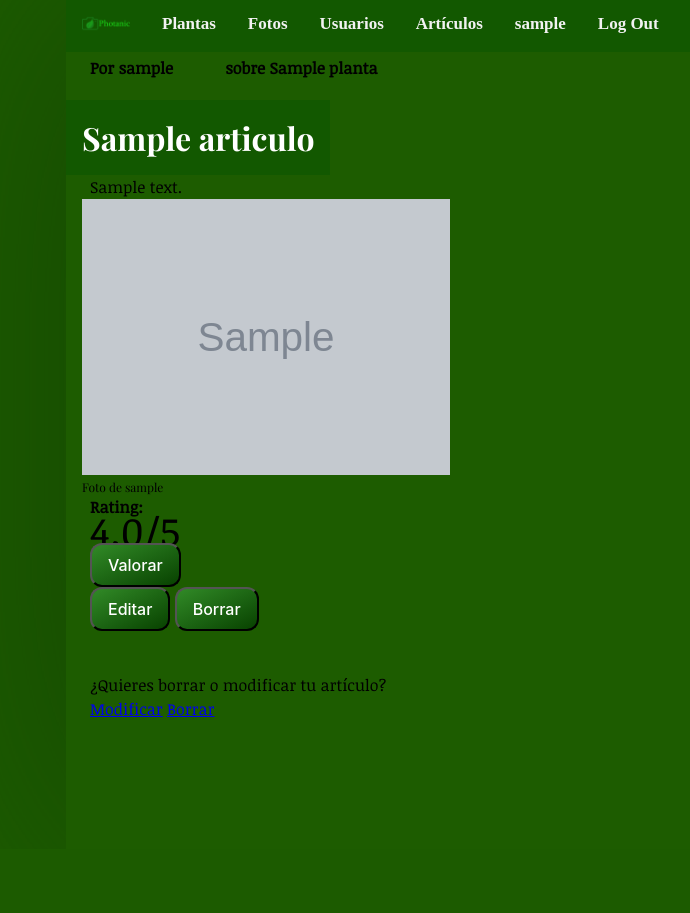
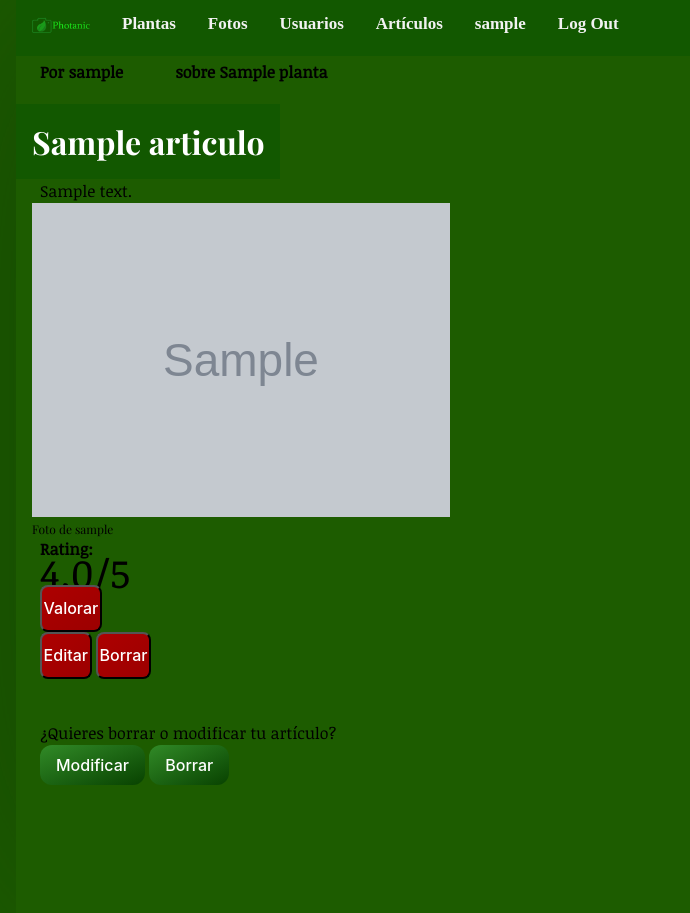
Before and after one commit to CarlosMontesino02/photanic, a Django app: template photanic/photanic_app/templates/photanic_app/articulo_detail.html in a window 1280 px wide. Shown: the whole page, without its empty margins (174-864 px from the left). Before the commit the page ends 717 px from the top, so only its background shows below. Run offline with Django 4.2, Linux system fonts and the light colour scheme; the template is opened without the code that fills it: values that come from a table or form of the project are taken from there, others are empty; a user stored in the database is signed in; tables that the repository leaves empty hold one stand-in row (values such as "Sample post"); grey boxes marked "Sample" are stand-in pictures; some libraries are stand-ins or nearby versions.

Commit message:
Add files via upload

```diff
--- a/photanic/static/css/arts.css
+++ b/photanic/static/css/arts.css
@@ -6,7 +6,7 @@ html {
 body {
     background-color:#ffffff;
 	width: 100%;
-	max-width: 800px;
+	max-width: 900px;
 	font-family: sans-serif;
 	padding-bottom: 10vw;
 	margin: 0 auto;
@@ -24,8 +24,8 @@ h1 {
     border-width: 1px;
 }
 .button-62 {
-  background: linear-gradient(to bottom right, #318a27, #084200);
-  border-radius: 12px;
+  background: linear-gradient(to bottom right, #ad0000, rgb(156, 0, 0));
+  border-radius: 8px;
   color: #FFFFFF;
   cursor: pointer;
   display: inline-block;
@@ -34,7 +34,7 @@ h1 {
   font-weight: 500;
   line-height: 2.5;
   outline: transparent;
-  padding: 0 1rem;
+  padding: 0.1rem;
   text-align: center;
   text-decoration: none;
   transition: box-shadow .2s ease-in-out;
@@ -43,6 +43,26 @@ h1 {
   touch-action: manipulation;
   white-space: nowrap;
 }
+.button-66 {
+    background: linear-gradient(to bottom right, #318a27, #084200);
+    border-radius: 12px;
+    color: #FFFFFF;
+    cursor: pointer;
+    display: inline-block;
+    font-family: -apple-system,system-ui,"Segoe UI",Roboto,Helvetica,Arial,sans-serif;
+    font-size: 16px;
+    font-weight: 500;
+    line-height: 2.5;
+    outline: transparent;
+    padding: 0 1rem;
+    text-align: center;
+    text-decoration: none;
+    transition: box-shadow .2s ease-in-out;
+    user-select: none;
+    -webkit-user-select: none;
+    touch-action: manipulation;
+    white-space: nowrap;
+  }
 .article-meta {
 	column-span: all;
 	padding-right: 1rem;
```
